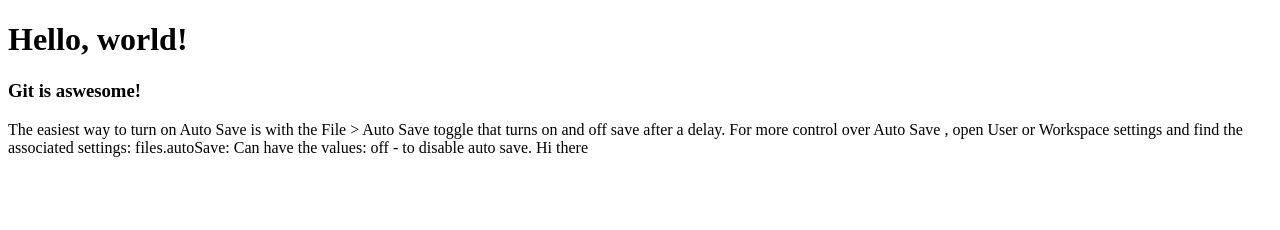
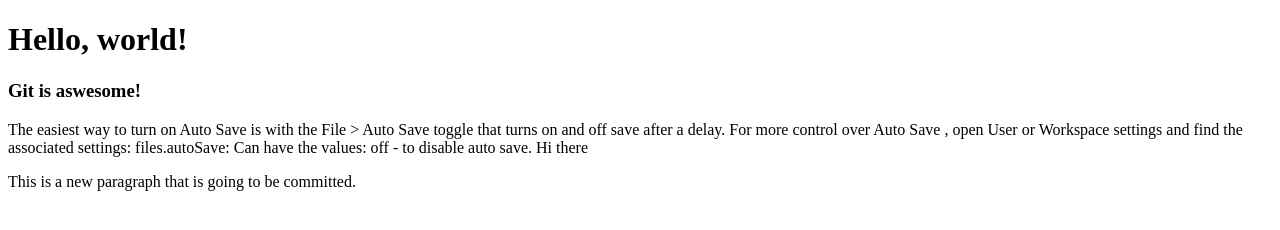
Before and after one commit to k4koffi/gitProject, a plain HTML site: page index.html in a window 1280 px wide. Drawn offline with Linux system fonts and the light colour scheme.

Commit message:
Added a paragraph

```diff
--- a/index.html
+++ b/index.html
@@ -13,5 +13,7 @@
     <p>The easiest way to turn on Auto Save is with the File > Auto Save toggle that turns on and off save after a delay. For more control over Auto Save , open User or Workspace settings and find the associated settings:
         files.autoSave: Can have the values: off - to disable auto save. <span>Hi there</span></p>
 
+    <p>This is a new paragraph that is going to be committed.</p>
+
 </body>
 </html>
```
